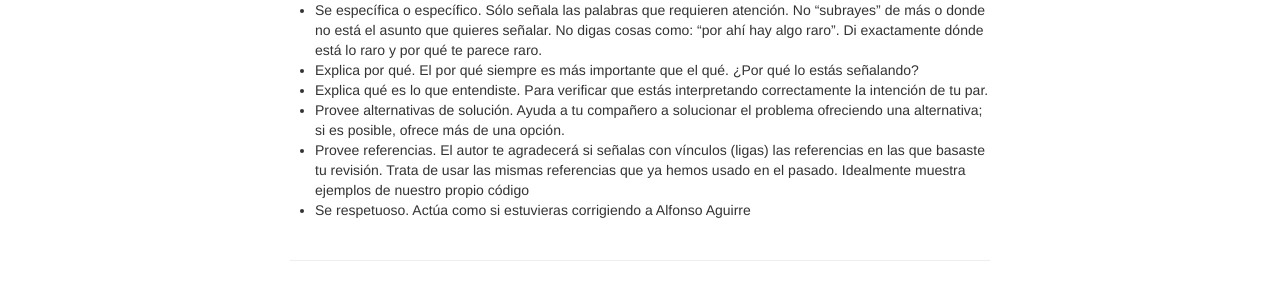
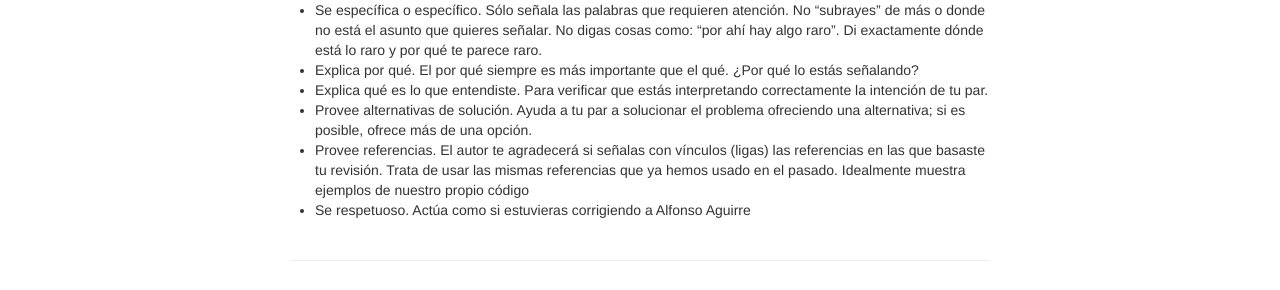
Before and after one commit to LizethMReyes/islasgeci.github.io, a Jekyll site: the page built from _guia_de_estilo/revisiones.md, in a window 1280 px wide. Shown: the part 252-542 px from the top of the page. Built offline with Jekyll 4.4.1, drawn with Linux system fonts in a browser that asks for light colours.

Commit message:
Update _guia_de_estilo/revisiones.md
Co-authored-by: Evaristo Rojas <evaristo.rojas@islas.org.mx>

```diff
--- a/_guia_de_estilo/revisiones.md
+++ b/_guia_de_estilo/revisiones.md
@@ -14,7 +14,7 @@ está el asunto que quieres señalar. No digas cosas como: "por ahí hay algo ra
 dónde está lo raro y por qué te parece raro.
 - Explica por qué. El por qué siempre es más importante que el qué. ¿Por qué lo estás señalando?
 - Explica qué es lo que entendiste. Para verificar que estás interpretando correctamente la intención de tu par.
-- Provee alternativas de solución. Ayuda a tu compañero a solucionar el problema ofreciendo una
+- Provee alternativas de solución. Ayuda a tu par a solucionar el problema ofreciendo una
 alternativa; si es posible, ofrece más de una opción.
 - Provee referencias. El autor te agradecerá si señalas con vínculos (ligas) las referencias en
 las que basaste tu revisión. Trata de usar las mismas referencias que ya hemos usado en el pasado.
```
